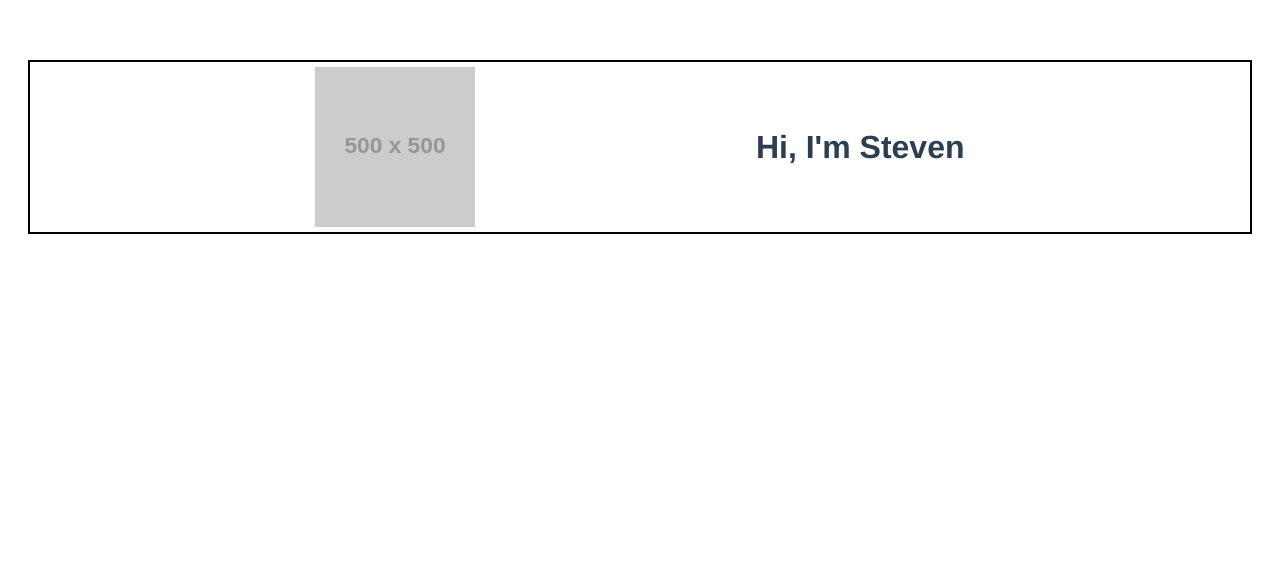
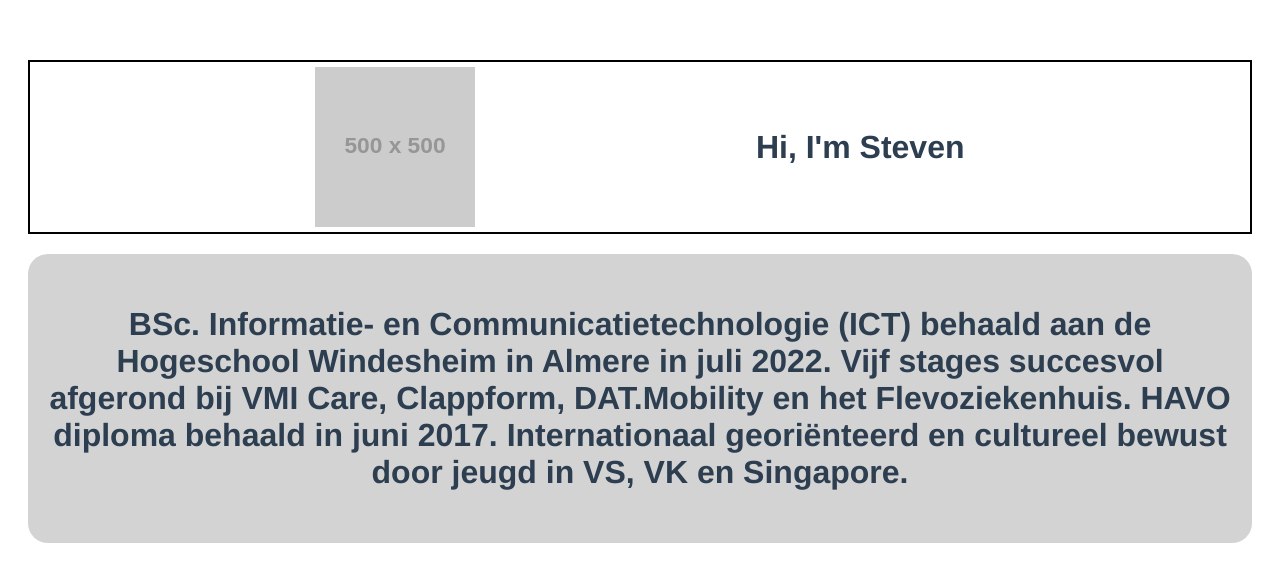
Before and after one commit to themmixproject/cv-website, a Vue app: page / in a window 1280 px wide. Shown: the top 582 px of the page. Built offline with nearby package versions, Linux system fonts and the light colour scheme.

Commit message:
Added profile paragraph and base profile paragraph styling

```diff
--- a/src/components/ProfileContent.vue
+++ b/src/components/ProfileContent.vue
@@ -8,6 +8,15 @@
         <div id="welcome-header-container">
             <h1>Hi, I'm Steven</h1>
         </div>
+    </div>
+    <div id="profile-paragraph-container">
+        <p id="profile-paragraph">
+            BSc. Informatie- en Communicatietechnologie (ICT) behaald aan de
+            Hogeschool Windesheim in Almere in juli 2022. Vijf stages succesvol
+            afgerond bij VMI Care, Clappform, DAT.Mobility en het Flevoziekenhuis.
+            HAVO diploma behaald in juni 2017. Internationaal georiënteerd en
+            cultureel bewust door jeugd in VS, VK en Singapore.
+        </p>
     </div>
 </template>
 
@@ -34,4 +43,18 @@
         width: 10em;
     }
 }
+
+#profile-paragraph-container {
+    padding : 20px;
+    background-color: lightgray;
+    border-radius: 20px;
+    margin: 20px;
+
+    #profile-paragraph {
+        font-size: 2em;
+        font-weight: bold;
+    }
+
+}
+
 </style>
```
